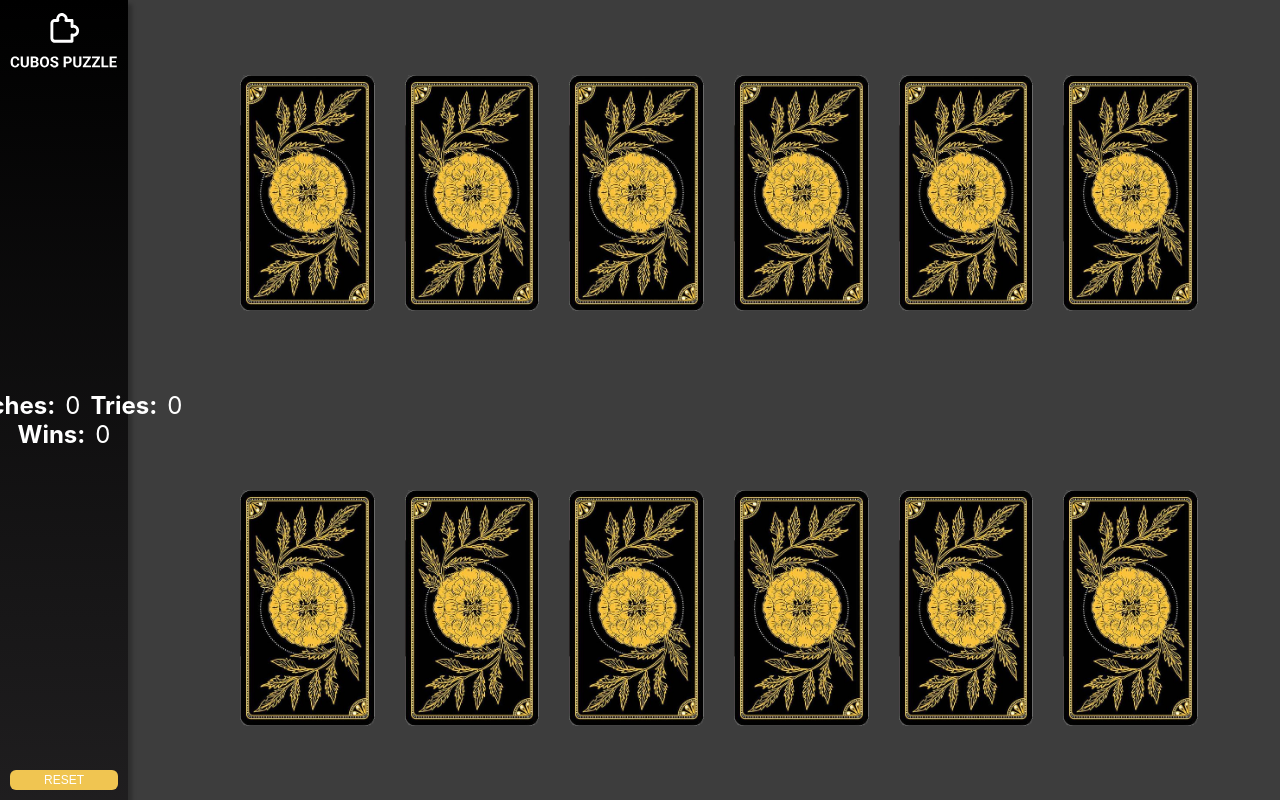
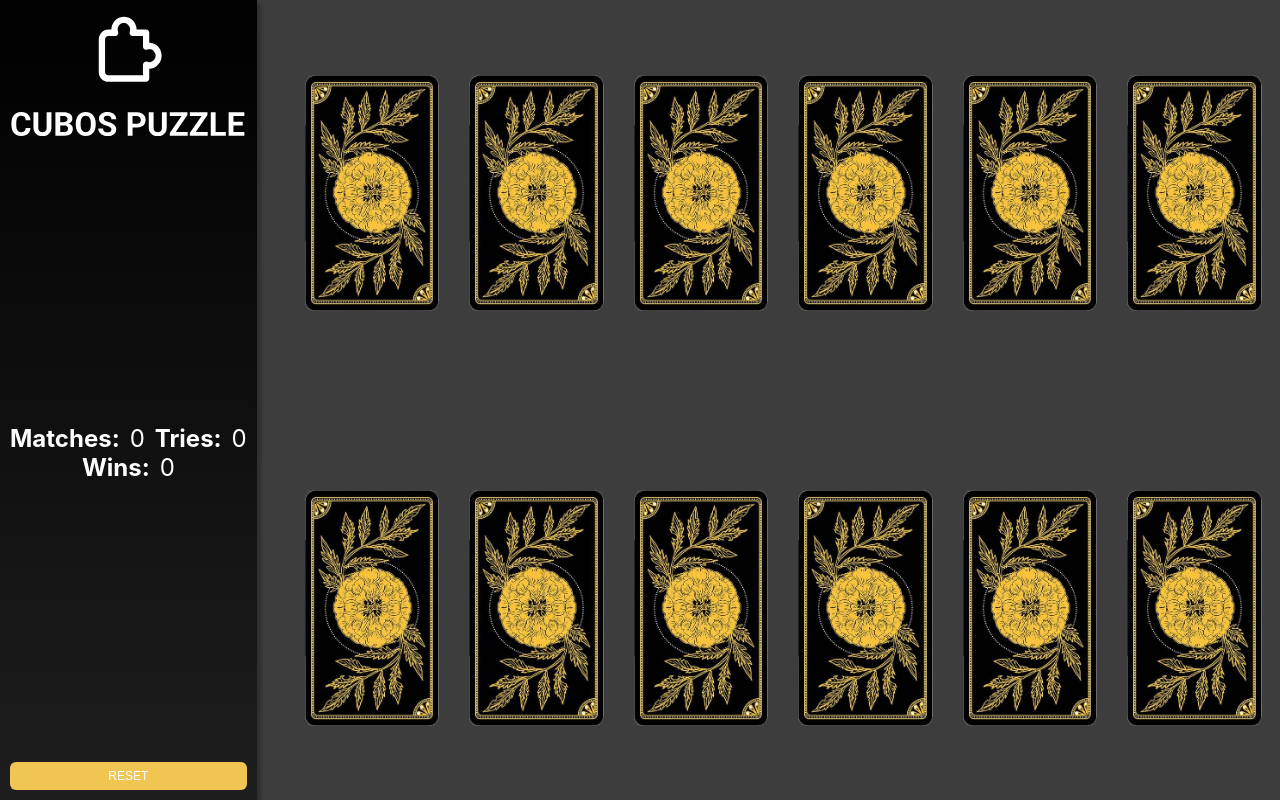
Before and after one commit to VetVictor33/cubos-matching-game, a React (Vite) app: page / in a window 1280 px wide. Built offline with nearby package versions, Linux system fonts and the light colour scheme.

Commit message:
fixing style

```diff
--- a/src/App.css
+++ b/src/App.css
@@ -127,7 +127,7 @@ main .card:hover {
   }
 }
 
-@media (min-width: 1000px) {
+@media (min-width: 1220px) {
   .App {
     flex-direction: row;
   }
@@ -135,7 +135,7 @@ main .card:hover {
   aside {
     flex-direction: column;
     height: 100%;
-    width: 10vw;
+    width: fit-content;
   }
 
   main {
```
